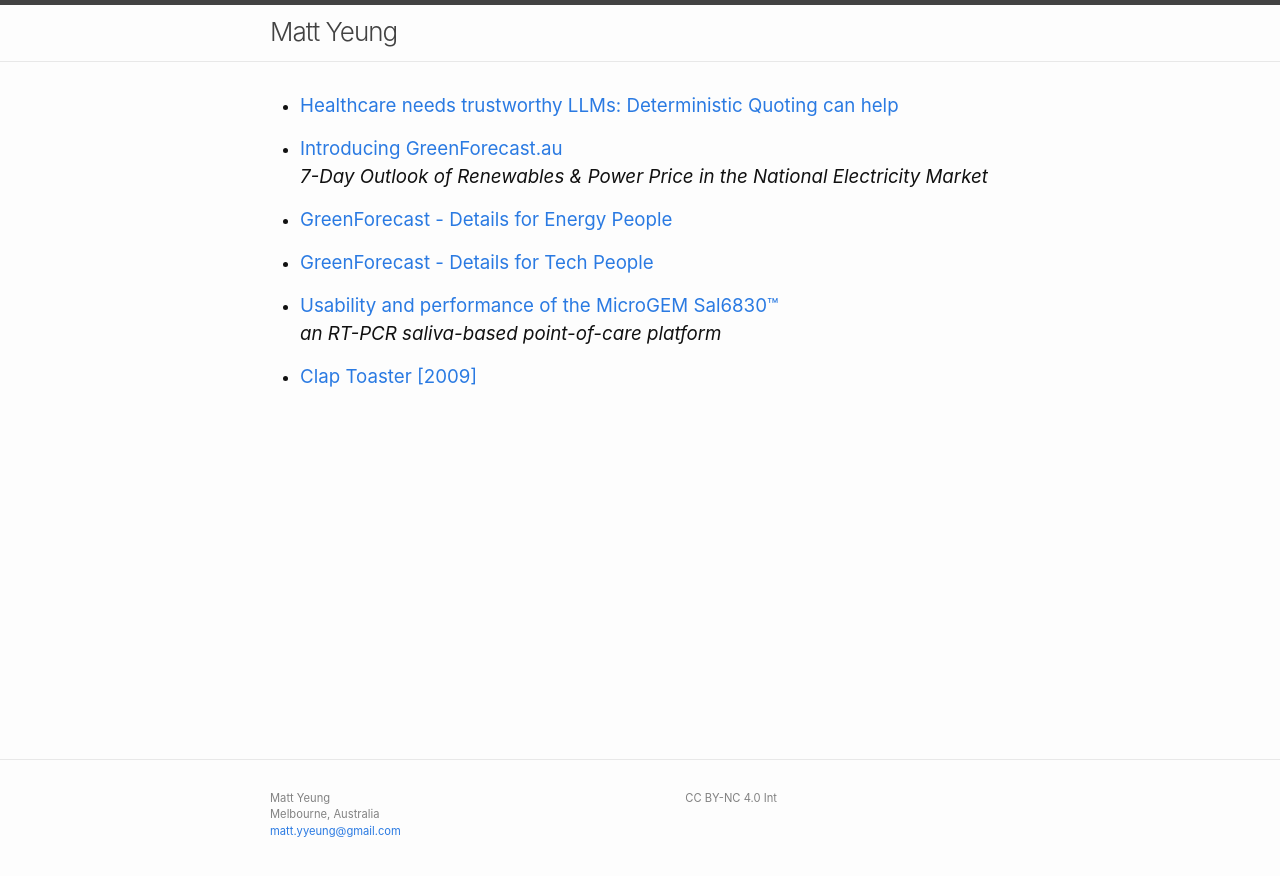
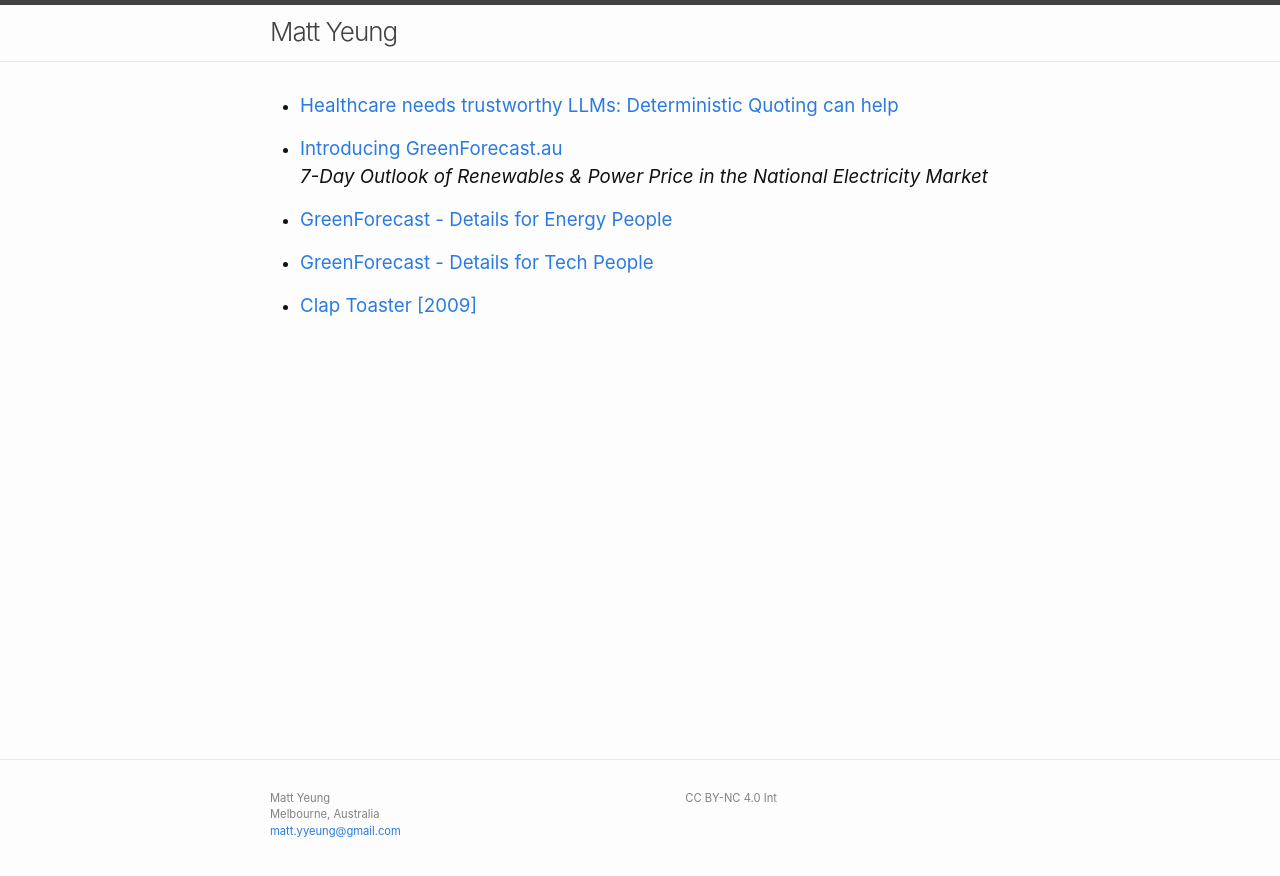
Before and after one commit to mattyyeung/mattyyeung.github.io, a Jekyll site: the page built from index.md, in a window 1280 px wide. Shown: the top 876 px of the page. Built offline with Jekyll 4.4.1, drawn with Linux system fonts in a browser that asks for light colours.

Commit message:
add sal6830

```diff
--- a/index.md
+++ b/index.md
@@ -18,6 +18,6 @@ layout: default
 
 - ### [GreenForecast - Details for Tech People](/greenforecast-tech-details)
 
-- ### [Usability and performance of the MicroGEM Sal6830™](https://www.medrxiv.org/content/10.1101/2023.01.01.22283267v1.full-text) <br>*an RT-PCR saliva-based point-of-care platform*
+<!-- - ### [MicroGEM Sal6830™](/sal6830) -->
 
 - ### [Clap Toaster [2009]](/clap-toaster)
```
Also changed, not shown: _posts/2009-08-21-clap-toaster.md (+0 -1 lines), _drafts/2023-01-01-sal6830.md (renamed from _posts/2023-01-01-sal6830.md).
